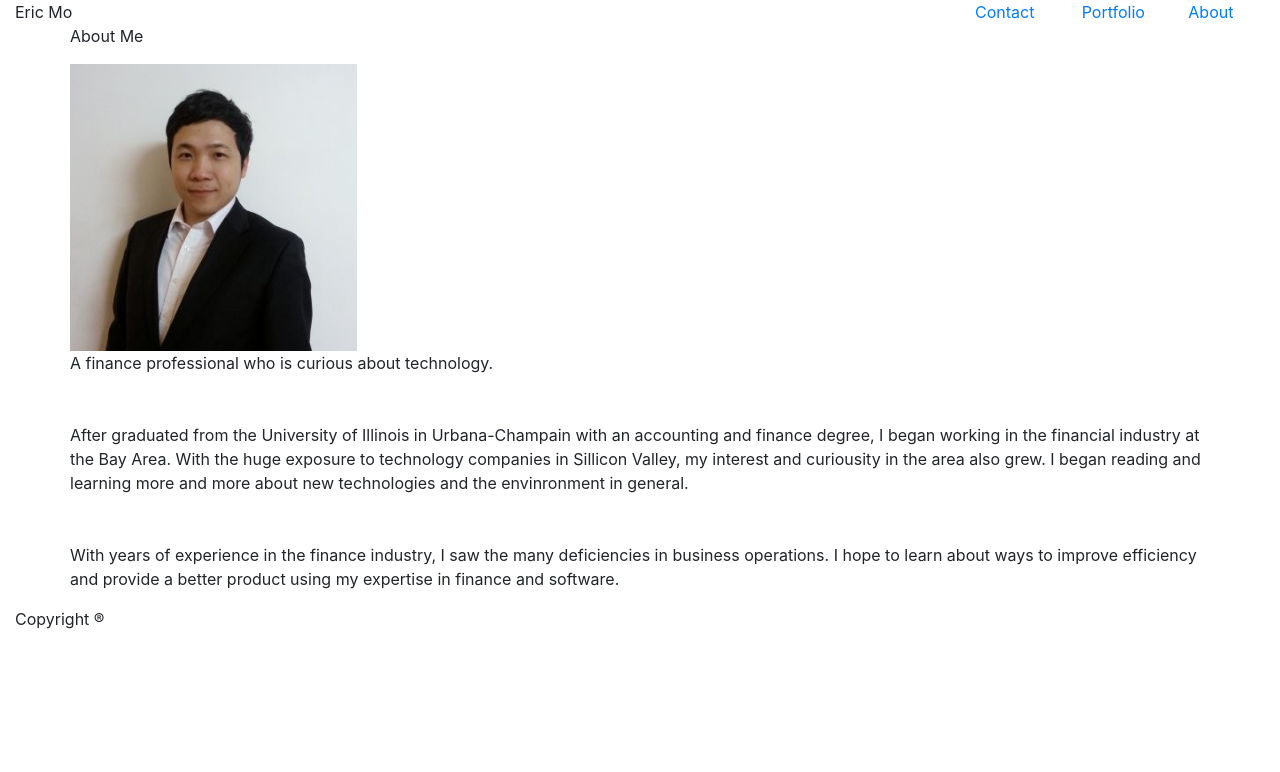
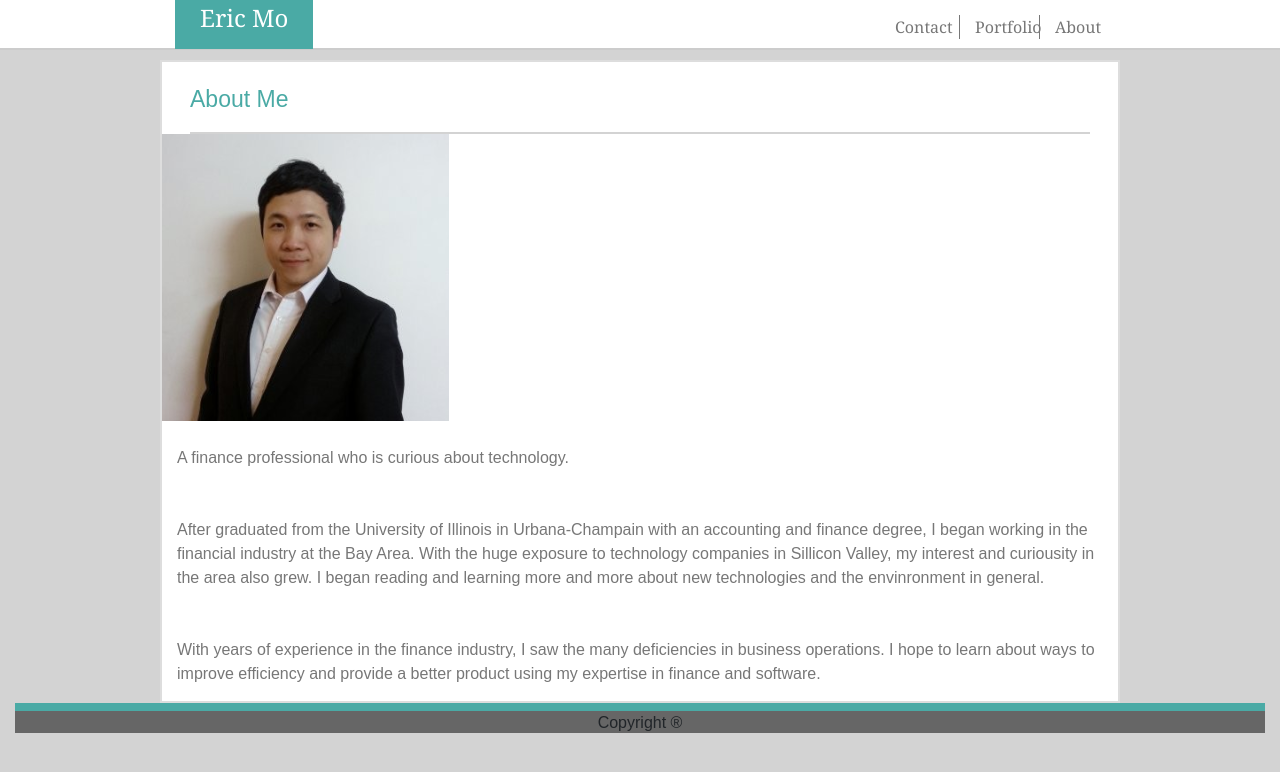
Before and after one commit to zmo2/Bio-Reponsive-page, a plain HTML site: page index.html in a window 1280 px wide. Drawn offline with nearby package versions, Linux system fonts and the light colour scheme.

Commit message:
added initial styling to index.html

```diff
--- a/assets/css/style.css
+++ b/assets/css/style.css
@@ -1,26 +1,26 @@
 
-a {text-decoration: none;
+a{text-decoration: none;
     color:#777777;
 }
 
-header{
+.nav_bar_full{
     background-color: white;
     border-bottom-width: 2px;
     border-bottom-style: solid;
-    height: 60px;
+    height: 50px;
     border-bottom-color: #cccccc;
     font-family: 'Georgia', Times, 'Times New Roman', serif;
 }
 
-.linkparent{
-    float: right;
-    margin-top: 20px;
+.nav_bar_content{
+    width: 960px;
+    margin: auto;
 }
-.upperlinks{
-    float: right;
-    margin: 5px;
+
+.nav_link{
+    margin-top: 15px;
     padding-right: 10px;
-    border-right-style: inset;
+    border-right-style: solid;
     border-right-color: #777777;
     border-right-width: 1px;
 }
@@ -31,7 +31,7 @@ header{
 
 .sticky{
     display:flex;
-    min-height:100vh;
+    /* min-height:100vh; */
     flex-direction: column;
 }
 
@@ -41,36 +41,34 @@ body{
     flex:1;
 }
 
-.container1{
+/* .container1{
     height:60px;
     width: 960px;
     background-color: #ffffff;
     margin:auto;
-}
+} */
 
-H2{
+/* H2{
     color: white;
     font-size: 20px;
     vertical-align: middle;
     font-family: 'Georgia', Times, 'Times New Roman', serif;
-}
+} */
 
 #name{
-    float: left;
-    height: 60px;
+    height: 50px;
     font-size: 24px;
     background-color: #4aaaa5;
-    height: 30px;
     color: white;
     text-align: center;
     padding-top:15px;
     padding-bottom: 15px;
     padding-left: 25px;
     padding-right: 25px;
-    position: relative;
+    font-family: 'Georgia', Times, 'Times New Roman', serif;
 }
 
-.maincontent{
+.main_content{
     width: 960px;
     margin:auto;
     margin-top: 10px;
@@ -81,7 +79,7 @@ H2{
     height: fit-content;
 }
 
-#fter{
+#footer_content{
     text-align: center;
     height:30px;
     width:100%;
@@ -91,7 +89,7 @@ H2{
     border-color: #4aaaa5;
 }
 
-.pghead{
+.body_header{
     color: #4aaaa5;
     font-size: 23px;
     width: 900px;
--- a/index.html
+++ b/index.html
@@ -8,25 +8,25 @@
     <!-- Bootstrap CSS -->
     <link rel="stylesheet" href="assets/css/reset.css">
     <link rel="stylesheet" href="https://stackpath.bootstrapcdn.com/bootstrap/4.4.1/css/bootstrap.min.css" integrity="sha384-Vkoo8x4CGsO3+Hhxv8T/Q5PaXtkKtu6ug5TOeNV6gBiFeWPGFN9MuhOf23Q9Ifjh" crossorigin="anonymous">
-    <!-- <link rel="stylesheet" href="assets/css/style.css"> -->
+    <link rel="stylesheet" href="assets/css/style.css">
     <title>About Me</title>
   </head>
   <body>
       <!-- Navigation Bar -->
-      <nav class = "container-fluid">
-          <div class="row">
+      <nav class = "container-fluid nav_bar_full">
+          <div class="row nav_bar_content">
               <!-- Logo/Name -->
             <div class="col-9"><span id="name">Eric Mo</span></div>
                 <!-- page links -->
-            <div class = "nav_link col-1"id="oddtop"><a href="contact.html">Contact</a></div>
+            <div class = "nav_link col-1"><a href="contact.html">Contact</a></div>
             <div class = "nav_link col-1"><a href="portfolio.html">Portfolio</a></div>
-            <div class = "nav_link col-1" ><a href="index.html">About</a></div>
+            <div class = "nav_link col-1" id="oddtop" ><a href="index.html">About</a></div>
         </div>
       </nav>
          <!-- Main content section -->
-         <div class="container">
+         <div class="container main_content">
              <div class="row">
-                <p>About Me</p>
+                <p class="body_header">About Me</p>
             </div>
             <!-- Description about me -->
             <div class="row">
@@ -41,7 +41,7 @@
         </div>
 
         <footer class="container-fluid">
-            <p id = "fter">Copyright &reg;</p>
+            <p id = "footer_content">Copyright &reg;</p>
         </footer>
 
 
```
